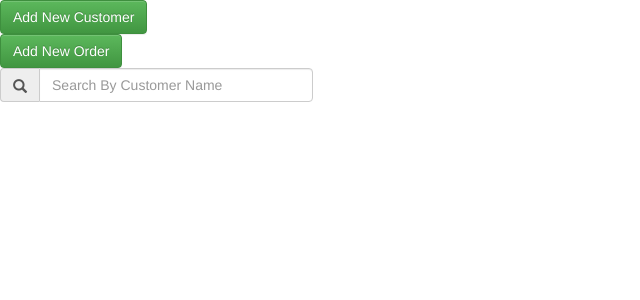
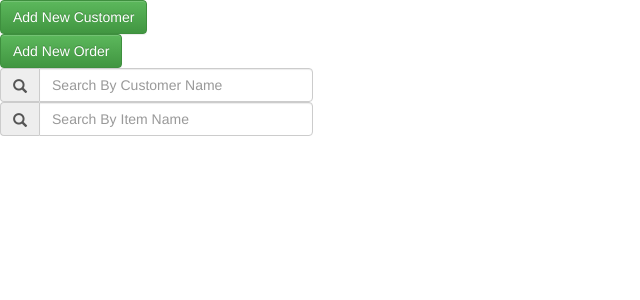
Before and after one commit to shawncxc/dispatchr_minihack, a Node server app: page / in a window 1280 px wide. Shown: the part 80-380 px from the top of the page, without its empty margins (0-640 px from the left). Run offline with Node 20, Linux system fonts and the light colour scheme; data that the repository does not hold is empty; some libraries are stand-ins or nearby versions.

Commit message:
search function done

```diff
--- a/public/js/CartApp.js
+++ b/public/js/CartApp.js
@@ -1,4 +1,4 @@
-var app = angular.module('cartApp', ['CustomFilter']);
+var app = angular.module('cartApp', []);
 
 app.controller('MainCtrl', function($scope, $http){
 	console.log("into the MainCtrl");
--- a/public/js/CustomFilter.js
+++ /dev/null
@@ -1,15 +0,0 @@
-angular.module("CustomFilter", [])
-	.filter('searchByCustomer', function(){
-		console.log("into the customfilter");
-		return function(customers, target){
-			var result = [];
-			for(var i = 0; i < customers.length; i++){
-				if(customers[i].CustomerUsername == target ||
-					target == null ||
-					target == ""){
-					result.push(customers[i]);
-				}
-			}
-			return result;
-		};
-	});
--- a/views/layout.jade
+++ b/views/layout.jade
@@ -9,4 +9,3 @@ script(src="https://ajax.googleapis.com/ajax/libs/jquery/1.11.3/jquery.min.js")
 link(rel="stylesheet" href="style.css")
 script(type="text/javascript", src="CartApp.js")
 script(type="text/javascript", src="UserExp.js")
-script(type="text/javascript", src="CustomFilter.js")
--- a/views/main.jade
+++ b/views/main.jade
@@ -16,9 +16,14 @@ html(lang="en", ng-app="cartApp")
           div(class="input-group input-group")
             span(class="input-group-addon", id="sizing-addon1")
               span(class="glyphicon glyphicon-search")
-            input#searchCustomer(ng-model="searchCustomer", type="text", class="form-control", placeholder="Search By Customer Name", aria-describedby="sizing-addon1")
+            input#searchCustomer(ng-model="search.CustomerUsername", type="text", class="form-control", placeholder="Search By Customer Name", aria-describedby="sizing-addon1")
+          div(class="input-group input-group")
+            span(class="input-group-addon", id="sizing-addon1")
+              span(class="glyphicon glyphicon-search")
+            input#searchItem(ng-model="search.Orders.OrderName", type="text", class="form-control", placeholder="Search By Item Name", aria-describedby="sizing-addon1")
+
       div(class="col-xs-9 col-sm-9 col-md-9 col-lg-9")
-        div(ng-repeat="customer in allRecords | searchByCustomer:searchCustomer")
+        div(ng-repeat="customer in allRecords | filter:search:strict")
           | {{customer.CustomerUsername}}
           button(ng-click="editCustomerData(customer.CustomerUsername)", class="btn btn-warning", ng-hide="showCustomerInfo == customer.CustomerUsername")
             | Edit Customer Data
```
